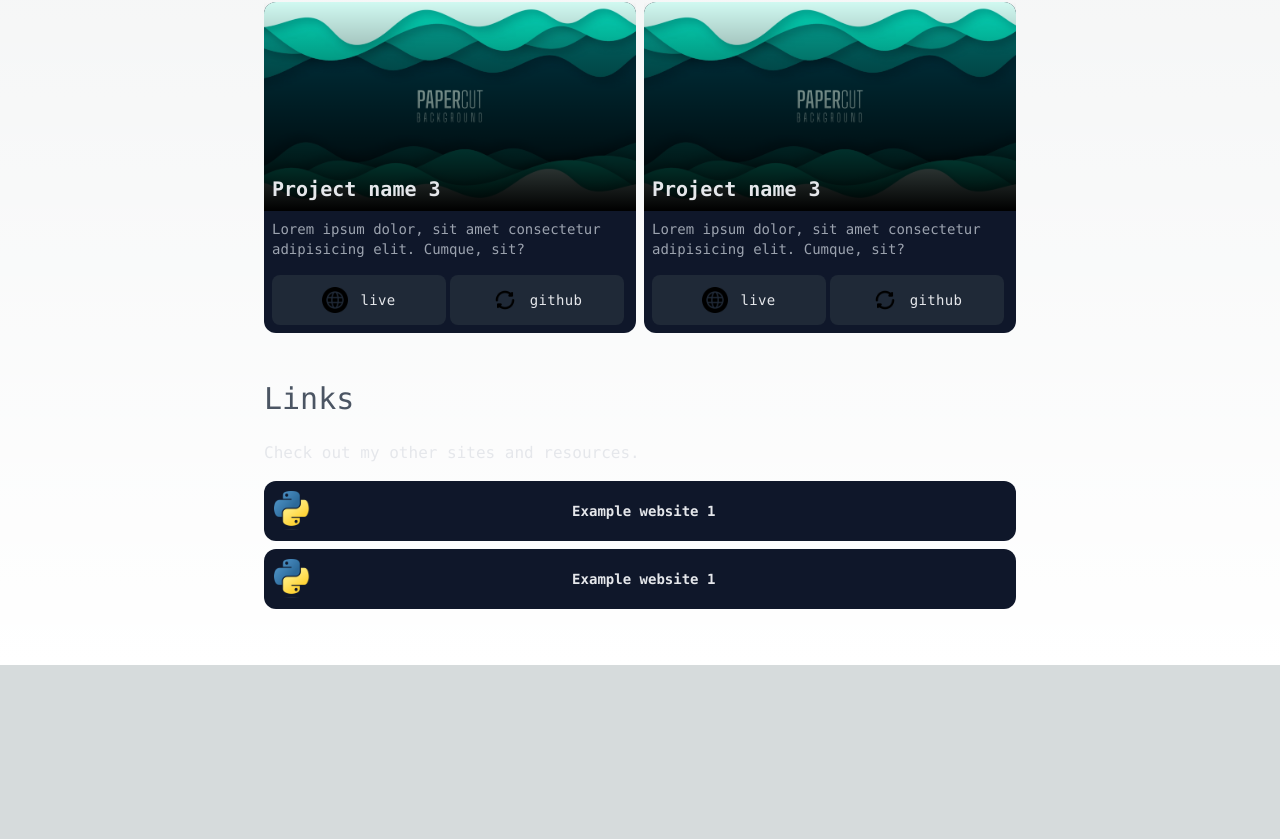
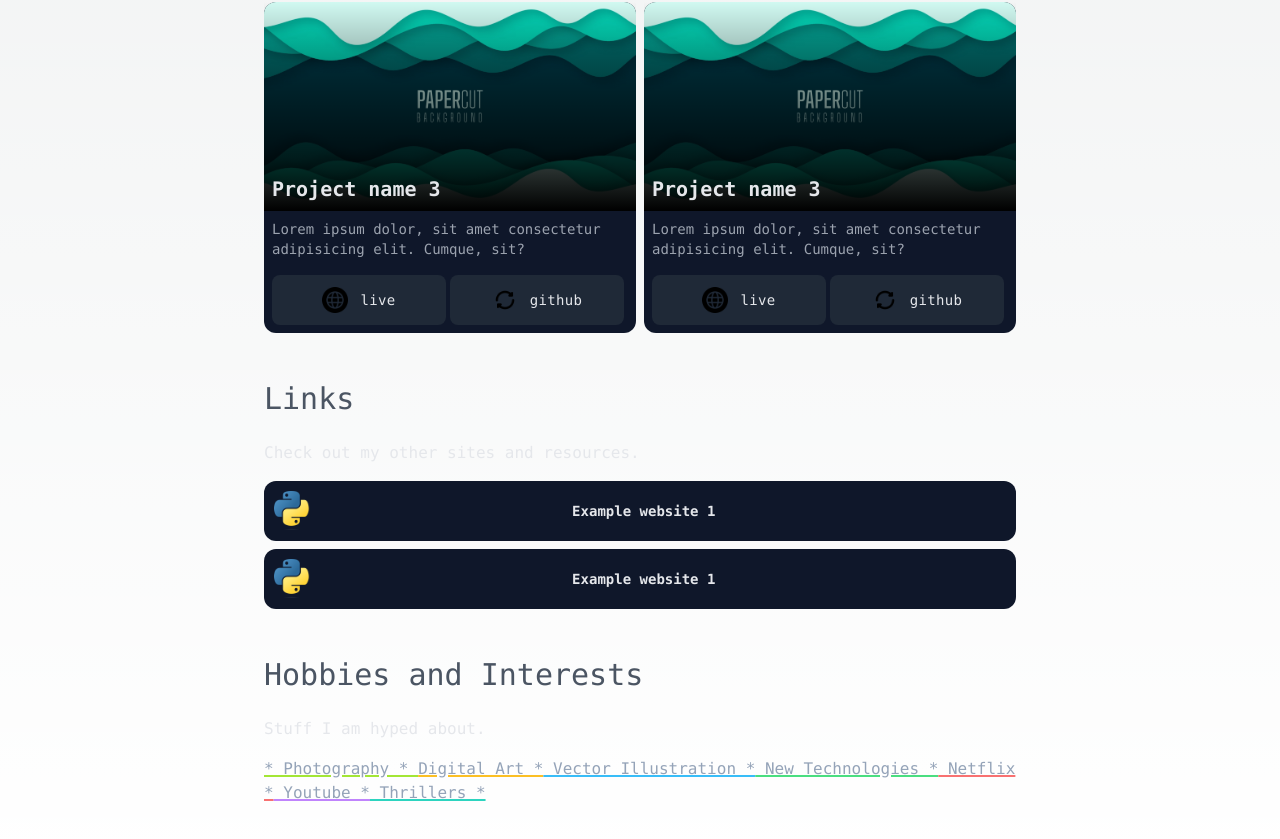
Before and after one commit to raiyan22/portfolio, a Next.js app: page / in a window 1280 px wide. Shown: the part 2238-3077 px from the top of the page. Before the commit the page ends 2903 px from the top, so only its background shows below. Built offline with nearby package versions, Linux system fonts and the light colour scheme.

Commit message:
added interests

```diff
--- /dev/null
+++ b/app/hobbies-section.tsx
@@ -0,0 +1,30 @@
+import Image from "next/image"
+import SectionTitleHeader from "./section-title-header"
+
+export default function HobbiesSection() {
+    const hobbies = [
+        {
+            "icon_path": "/python-logo.png",
+            "label": "Python"
+        },
+    ]
+    return (
+        <div className="mb-12">
+
+            <SectionTitleHeader title="Hobbies and Interests" />
+            <div className="text-base mb-4 text-gray-200">
+                Stuff I am hyped about.
+            </div>
+            <div className="text-base text-slate-400 font-medium cursor-default">
+                <span className="underline decoration-2 decoration-lime-400">* Photography * </span>
+                <span className="underline decoration-2 decoration-amber-400"> Digital Art *</span>
+                <span className="underline decoration-2 decoration-sky-400"> Vector Illustration *</span>
+                <span className="underline decoration-2 decoration-green-400"> New Technologies *</span>
+                <span className="underline decoration-2 decoration-red-400"> Netflix *</span>
+                <span className="underline decoration-2 decoration-purple-400"> Youtube *</span>
+                <span className="underline decoration-2 decoration-teal-400"> Thrillers *</span>
+
+            </div>
+        </div>
+    )
+}
--- a/app/links-section.tsx
+++ b/app/links-section.tsx
@@ -1,7 +1,7 @@
 import Image from "next/image"
 import SectionTitleHeader from "./section-title-header"
 
-export default function LinksSection({ title }: { title: String }) {
+export default function LinksSection() {
     const links = [
         {
             "url": "https://www.github.com/raiyan22",
--- a/app/page.tsx
+++ b/app/page.tsx
@@ -6,6 +6,7 @@ import ExperienceSection from './experience-section'
 import TechnologiesSection from './technologies-section'
 import ProjectsSection from './projects-section'
 import LinksSection from './links-section'
+import HobbiesSection from './hobbies-section'
 
 export default function Home() {
   return (
@@ -16,8 +17,9 @@ export default function Home() {
       <ContactSection title={""} />
       <ExperienceSection title={""} />
       <TechnologiesSection title={""} />
-      <ProjectsSection title={""} />
-      <LinksSection title={""}/>
+      <ProjectsSection />
+      <LinksSection />
+      <HobbiesSection />
     </main>
   )
 }
--- a/app/projects-section.tsx
+++ b/app/projects-section.tsx
@@ -3,7 +3,7 @@ import Image from "next/image"
 import WebIcon from "../public/webicon.png"
 import CompareIcon from "../public/refreshicon.png"
 
-export default function ProjectsSection({ title }: { title: String }) {
+export default function ProjectsSection() {
     const projects = [
         {
             "thumbnail": "/paper-cut.jpg",
```
